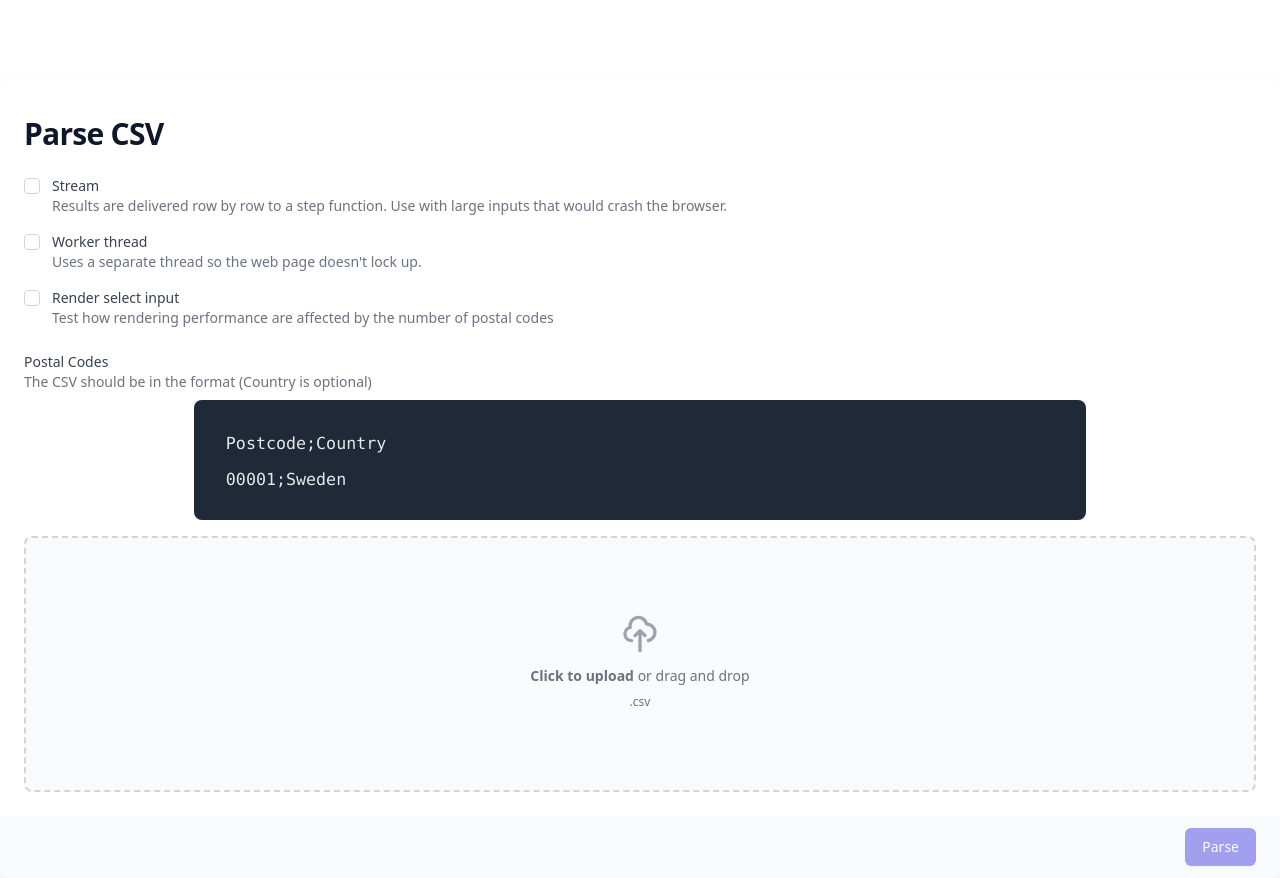
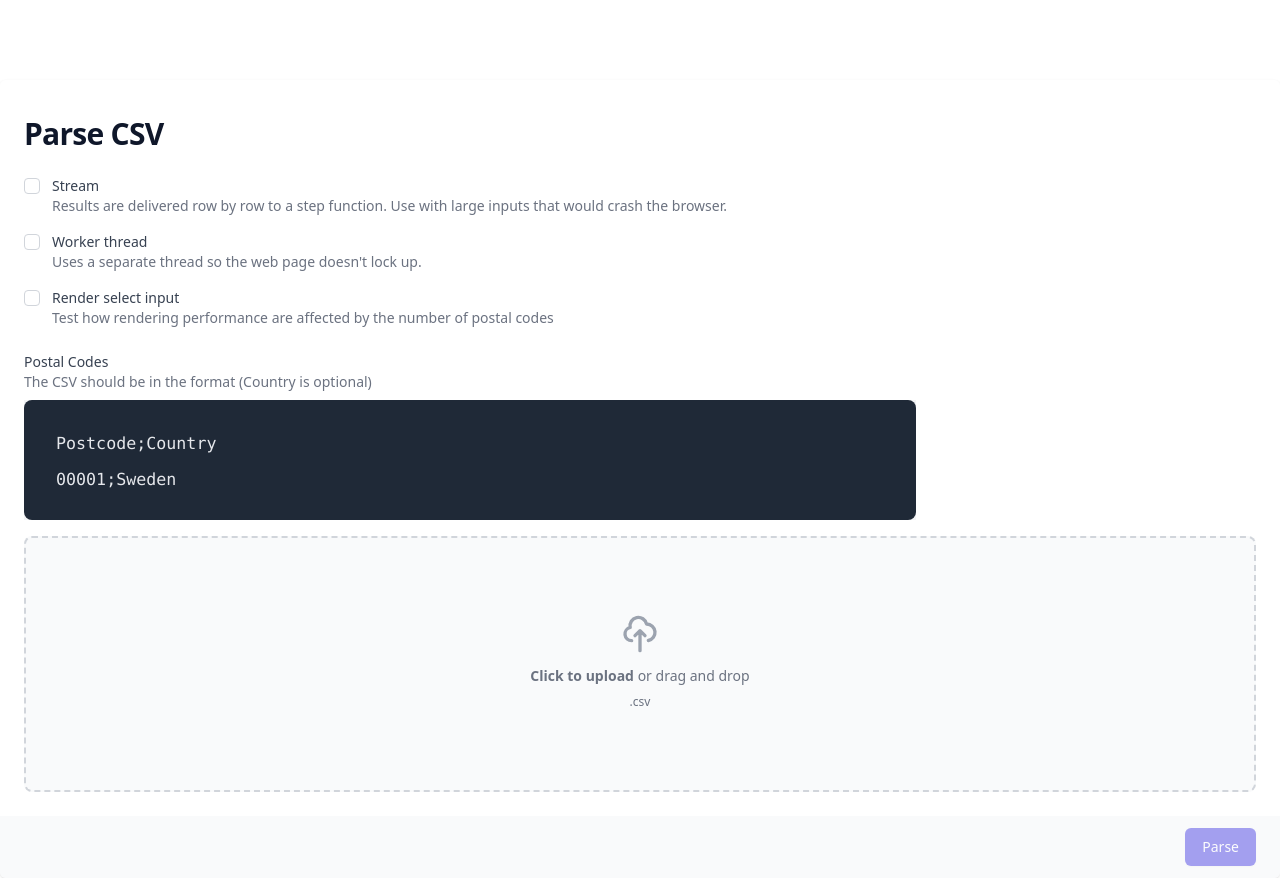
Before and after one commit to daon/react-parse-csv, a React (Create React App) app: page / in a window 1280 px wide. Built offline with nearby package versions, Linux system fonts and the light colour scheme.

Commit message:
1 file modified

```diff
--- a/src/App.js
+++ b/src/App.js
@@ -151,7 +151,7 @@ export default function App() {
                 <p className="text-gray-500 ">
                   The CSV should be in the format (Country is optional)
                 </p>
-                <div className="prose prose-sm sm:prose lg:prose-lg xl:prose-2xl mx-auto mt-2 prose-primary bg-gray-100">
+                <div className="prose prose-sm sm:prose lg:prose-lg xl:prose-2xl mt-2 prose-primary bg-gray-100">
                   <pre>
                     <code>
                       Postcode;Country
```
